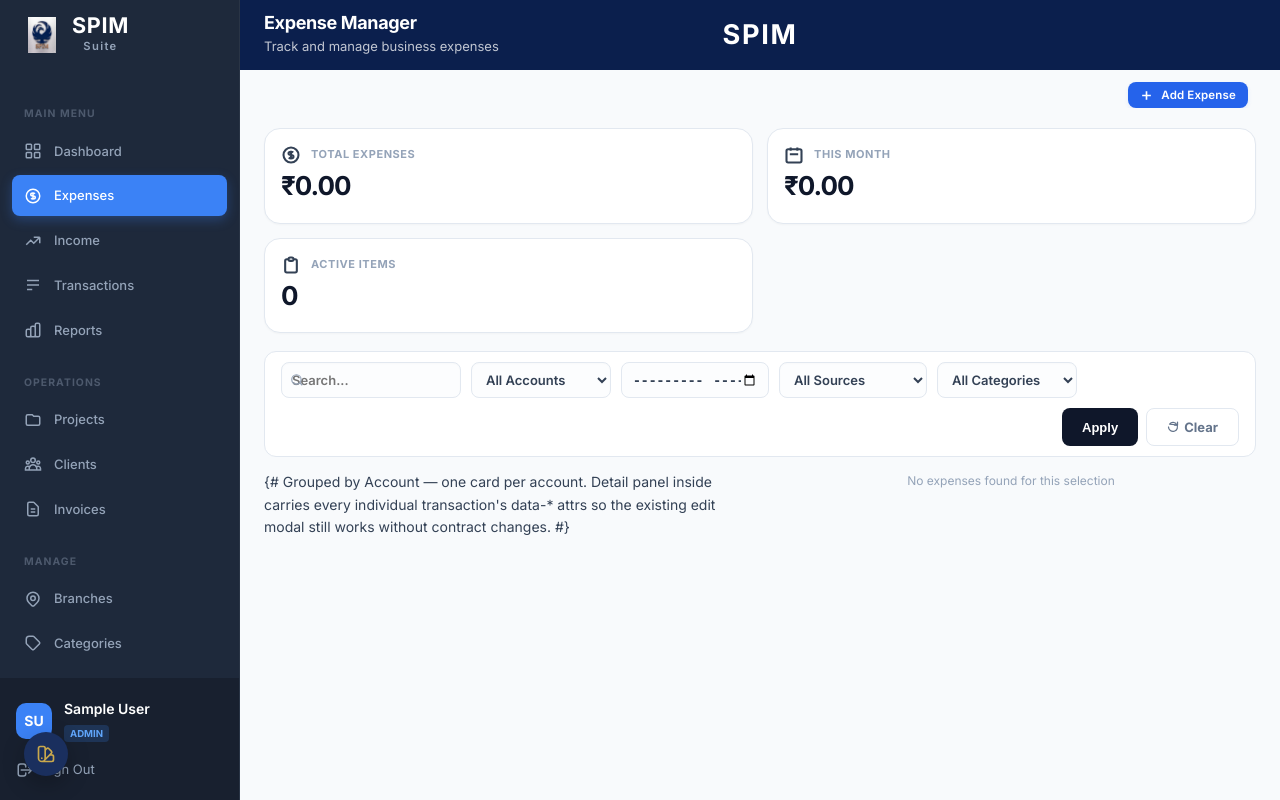
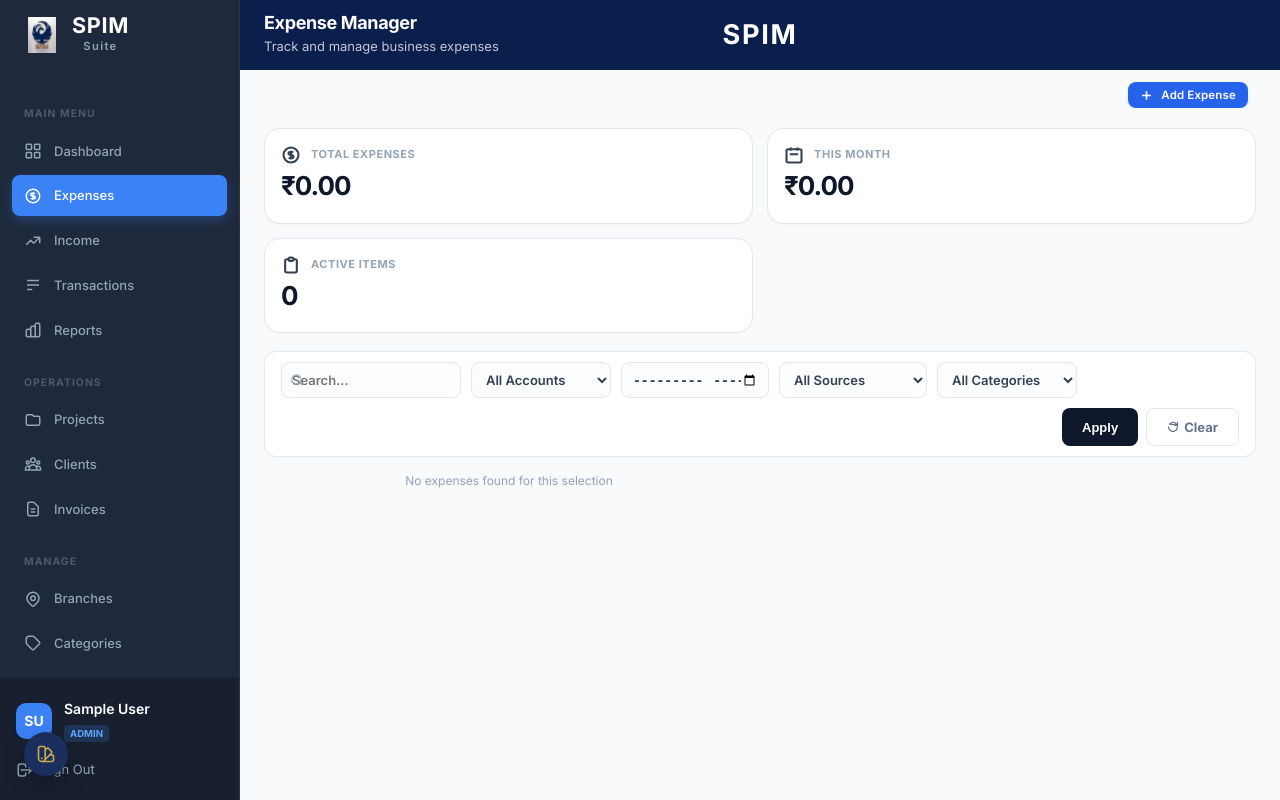
Before and after one commit to aboorvang-96/spim-suite, a Django app: page /expenses/ in a window 1280 px wide. Run offline with Django 5.2, Linux system fonts and the light colour scheme; the visitor is signed in with stand-in values (Sample User, id 1); data that the repository does not hold is empty; parts of the project's set-up code (start-up, migrations or seed data) failed here and were passed over.

Commit message:
Fix: Remove visible template comments from expense and income manager

```diff
--- a/templates/finance/list.html
+++ b/templates/finance/list.html
@@ -415,9 +415,6 @@
     <!-- 4. EXPENSE LIST SECTION -->
     <section class="expense-list-v5">
         <div class="expense-grid-v5" id="expenseGrid">
-            {# Grouped by Account — one card per account. Detail panel inside
-               carries every individual transaction's data-* attrs so the
-               existing edit modal still works without contract changes. #}
             {% for group in accounts_grouped %}
             <div class="expense-card-v5" data-account-key="{{ group.account_key }}" data-expense-count="{{ group.count }}">
                 <!-- LATEST DATE & TOTAL AMOUNT -->
```
